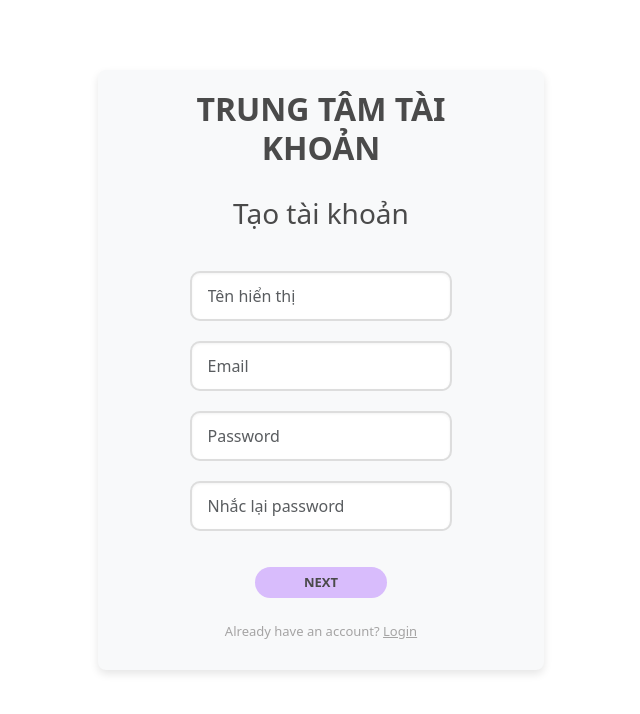
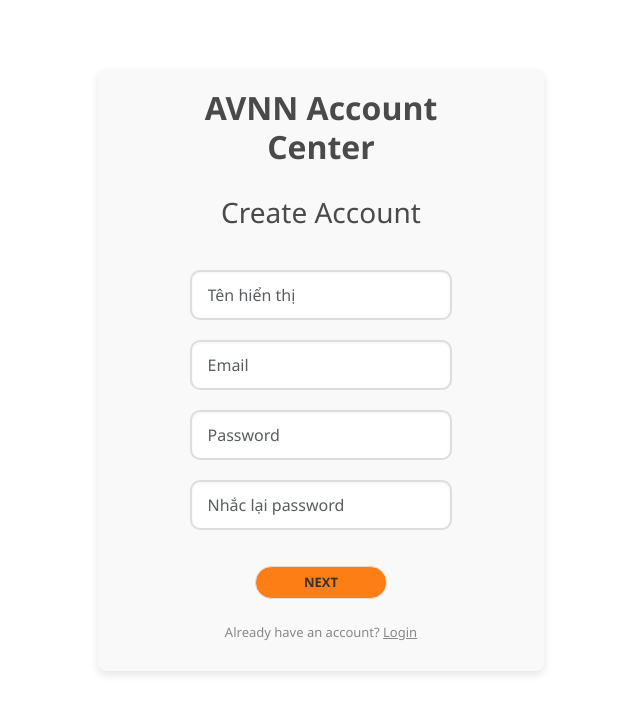
Before and after one commit to DanLinhHuynh-Niwashi/AmVongNganNam-Admin, a React (Create React App) app in the folder frontend/: page /signup in a window 1280 px wide. Shown: the top 714 px of the page, without its empty margins (319-959 px from the left). Built offline with nearby package versions, Linux system fonts and the light colour scheme; no server answers.

Commit message:
Update UI

```diff
--- a/frontend/src/components/Login.css
+++ b/frontend/src/components/Login.css
@@ -1,39 +1,57 @@
+:root {
+  --primary-color: #fd7e14;
+  --primary-dark: #b35a00;
+  --text-color: #333333;
+  --bg-light: #f9f9f9;
+  --input-bg: #fff;
+  --input-border: #ddd;
+  --danger-color: #e55353;
+  --danger-hover: #c44444;
+  --shadow: rgba(0, 0, 0, 0.1);
+  --font-family: 'Segoe UI', Tahoma, Geneva, Verdana, sans-serif;
+}
+
 .login-container {
-    background-color: #f8f9fa;
+    background-color: var(--bg-light);
     padding: 20px;
     border-radius: 8px;
     width: 40%;
-    box-shadow: 0px 4px 8px rgba(0, 0, 0, 0.1);
+    box-shadow: 0px 4px 8px var(--shadow);
     min-width: 400px;
     max-width: 800px;
     margin: 20px auto;
+    font-family: var(--font-family);
+    color: var(--text-color);
 }
 
 .outer-container {
-  display: flex;
-  justify-content: center; /* Center horizontally */
-  align-items: center; /* Center vertically */
-  height: 100vh; /* Full viewport height */
-  padding-bottom: 100px;
+    display: flex;
+    justify-content: center;
+    align-items: center;
+    height: 100vh;
+    padding-bottom: 100px;
+}
 
-}
 .custom-button {
-    background-color: #d8bcfc;
-    color: #4A4A4A;
+    background-color: var(--primary-color);
+    color: var(--text-color);
     width: 50%;
     border-radius: 20px;
-    border:rgba(0, 0, 0, 0.1);
+    border: 1px solid var(--input-border);
     font-size: small;
     font-weight: bold;
-  }
+    font-family: var(--font-family);
+    transition: background-color 0.3s ease;
+}
 
 .custom-button:hover {
-    background-color: #d8bcfc; /* Light pink color */
-    color: #4A4A4A;
+    background-color: var(--primary-dark);
+    color: white;
 }
 
 .account-creation {
-    color: #a5a4a4;
+    color: #888888;
     font-size: small;
-    font-weight:400
-  }
+    font-weight: 400;
+    font-family: var(--font-family);
+}
--- a/frontend/src/components/Login.js
+++ b/frontend/src/components/Login.js
@@ -89,7 +89,7 @@ function Login() {
         <Container className="login-container">
           <Row className="justify-content-center">
             <Col md={8} className="text-center">
-              <h2 style={{ color: '#4A4A4A', fontWeight: 'bold', marginBottom: '30px' }}>ÂM VỌNG NGÀN NĂM</h2>
+              <h2 style={{ color: '#4A4A4A', fontWeight: 'bold', marginBottom: '30px' }}>AVNN Account Center</h2>
               <h3 style={{ color: '#4A4A4A', marginBottom: '40px' }}>Welcome Back!</h3>
               <Form onSubmit={handleSubmit}>
                 <Form.Group controlId="email" style={{ marginBottom: '30px' }}>
--- a/frontend/src/components/SideMenu.css
+++ b/frontend/src/components/SideMenu.css
@@ -1,11 +1,25 @@
-/* src/components/SideMenu.css */
+:root {
+  --primary-color: #fd7e14;
+  --primary-dark: #b35a00;
+  --text-color: #333333;
+  --bg-light: #f9f9f9;
+  --input-bg: #fff;
+  --input-border: #ddd;
+  --danger-color: #e55353;
+  --danger-hover: #c44444;
+  --shadow: rgba(0, 0, 0, 0.1);
+  --font-family: 'Segoe UI', Tahoma, Geneva, Verdana, sans-serif;
+}
+
 .side-menu {
   width: 220px;
   min-height: 100vh;
-    background-color: #f8f9fa;
+  background-color: var(--bg-light);
   padding: 15px;
-    border-right: 1px solid #ddd;
+  border-right: 1px solid var(--input-border);
   transition: width 0.3s ease;
+  font-family: var(--font-family);
+  color: var(--text-color);
 }
 
 .app-name {
@@ -13,22 +27,23 @@
   margin-bottom: 20px;
   font-size: 1.5em;
   font-weight: bold;
-    color: #6c757d;
+  color: var(--primary-dark);
 }
 
 .start-session-button {
-    background-color: #d3a4f3;
+  background-color: var(--primary-color);
   color: white;
   font-size: 1.1em;
   font-weight: bold;
   margin-bottom: 20px;
   width: 100%;
   border: none;
+  border-radius: 8px;
   transition: background-color 0.3s ease;
 }
 
 .start-session-button:hover {
-    background-color: #c48aea;
+  background-color: var(--primary-dark);
 }
 
 .menu-item {
@@ -38,7 +53,7 @@
   margin-bottom: 10px;
   font-size: 1em;
   font-weight: bold;
-    color: #6c757d;
+  color: var(--text-color);
   border-radius: 5px;
   transition: background-color 0.3s ease, width 0.3s ease;
 }
@@ -49,11 +64,11 @@
 }
 
 .menu-item:hover {
-    background-color: #e9ecef;
-    color: #343a40;
+  background-color: #ffe7cc;
+  color: var(--primary-dark);
 }
 
 .menu-item.active {
-    background-color: #e9ecef;
-    color: #343a40;
+  background-color: #ffc488;
+  color: var(--primary-dark);
 }
--- a/frontend/src/components/SignUp.js
+++ b/frontend/src/components/SignUp.js
@@ -50,9 +50,9 @@ function Signup() {
         <Row className="justify-content-center">
           <Col xs={12} md={8} className="text-center">
             <h2 style={{ color: "#4A4A4A", fontWeight: "bold", marginBottom: "30px" }}>
-              TRUNG TÂM TÀI KHOẢN
+              AVNN Account Center
             </h2>
-            <h3 style={{ color: "#4A4A4A", marginBottom: "40px" }}>Tạo tài khoản</h3>
+            <h3 style={{ color: "#4A4A4A", marginBottom: "40px" }}>Create Account</h3>
 
             {/* General error message */}
             {generalError && <Alert variant="danger">{generalError}</Alert>}
```
Lines whose indentation alone changed are shown as unchanged.
